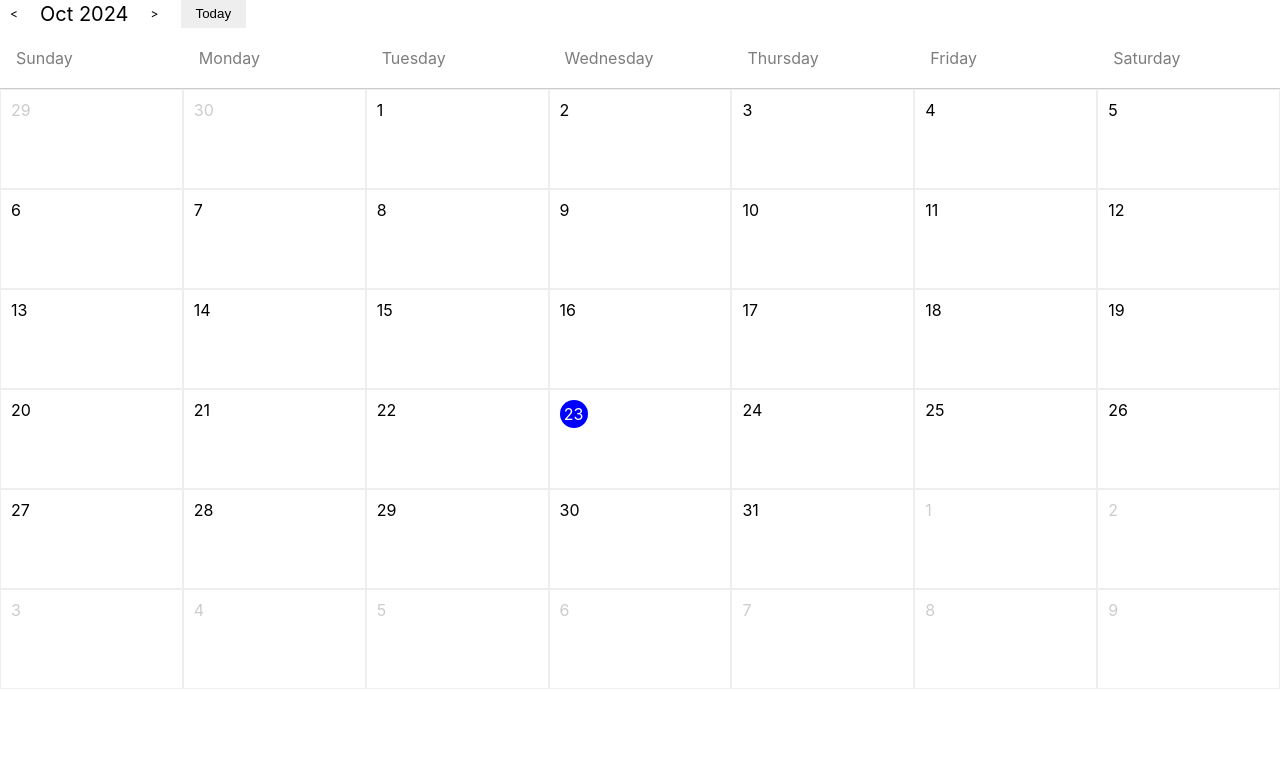
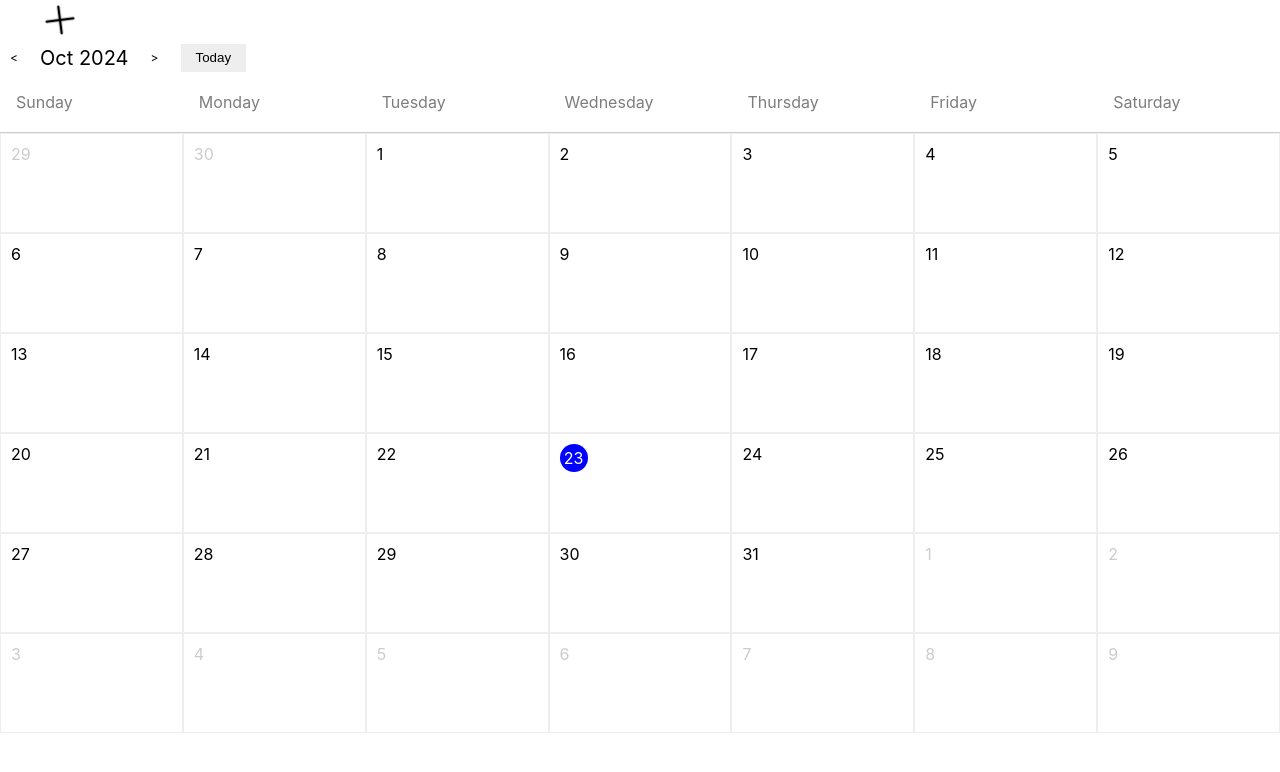
Before and after one commit to raind33/react-hook-component, a React (Create React App) app: page / in a window 1280 px wide. Shown: the top 772 px of the page. Built offline with nearby package versions, Linux system fonts and the light colour scheme.

Commit message:
feat: 添加icon组件

```diff
--- a/src/App.tsx
+++ b/src/App.tsx
@@ -1,9 +1,13 @@
 import dayjs from 'dayjs';
 import Calendar from './components/Calendar';
-
+import { IconAdd } from './components/Icon/IconAdd';
+import { createFromIconfont } from './components/Icon/createFrontIconfont';
+const IconFont = createFromIconfont('//at.alicdn.com/t/c/font_2321457_tjabignvdwn.js');
 function App() {
   return (
     <div className="App">
+       <IconFont type="r-shengdanbingqilin" spin size="40px"></IconFont>
+       <IconAdd spin size="40px"></IconAdd>
       <Calendar locale='en-US' className="a" value={dayjs('2024-10-23')}></Calendar>
     </div>
   );
--- /dev/null
+++ b/src/components/Icon/IconAdd.tsx
@@ -0,0 +1,9 @@
+import { createIcon } from './createIcon';
+
+export const IconAdd = createIcon({
+  content: (
+    <>
+      <path d="M853.333333 480H544V170.666667c0-17.066667-14.933333-32-32-32s-32 14.933333-32 32v309.333333H170.666667c-17.066667 0-32 14.933333-32 32s14.933333 32 32 32h309.333333V853.333333c0 17.066667 14.933333 32 32 32s32-14.933333 32-32V544H853.333333c17.066667 0 32-14.933333 32-32s-14.933333-32-32-32z"></path>
+    </>
+  ),
+});
--- /dev/null
+++ b/src/components/Icon/createFrontIconfont.tsx
@@ -0,0 +1,31 @@
+import React from 'react';
+import { Icon, IconProps } from './';
+
+const loadedSet = new Set<string>();
+
+export function createFromIconfont(scriptUrl: string) {
+  if (
+    typeof scriptUrl === 'string'
+    && scriptUrl.length
+    && !loadedSet.has(scriptUrl)
+  ) {
+    const script = document.createElement('script');
+    script.setAttribute('src', scriptUrl);
+    script.setAttribute('data-namespace', scriptUrl);
+    document.body.appendChild(script);
+
+    loadedSet.add(scriptUrl);
+  }
+
+  const Iconfont = React.forwardRef<SVGSVGElement, IconProps>((props, ref) => {
+    const { type, ...rest } = props;
+
+    return (
+      <Icon {...rest} ref={ref}>
+        { type ? <use xlinkHref={`#${type}`} /> : null}
+      </Icon>
+    );
+  });
+
+  return Iconfont;
+}
--- /dev/null
+++ b/src/components/Icon/createIcon.tsx
@@ -0,0 +1,18 @@
+import React, { forwardRef } from 'react';
+import { Icon, IconProps } from '.';
+
+interface CreateIconOptions {
+  content: React.ReactNode;
+  iconProps?: IconProps;
+  viewBox?: string;
+}
+
+export function createIcon(options: CreateIconOptions) {
+  const { content, iconProps = {}, viewBox = '0 0 1024 1024' } = options;
+
+  return forwardRef<SVGSVGElement, IconProps>((props, ref) => {
+    return <Icon ref={ref} viewBox={viewBox} {...iconProps} {...props}>
+      {content}
+    </Icon>
+  });
+}
--- /dev/null
+++ b/src/components/Icon/index.scss
@@ -0,0 +1,17 @@
+@keyframes spin {
+  0% {
+    transform: rotate(0deg);
+  }
+
+  100% {
+    transform: rotate(360deg);
+  }
+}
+
+.icon {
+  display: inline-block;
+}
+
+.icon-spin {
+  animation: spin 1s linear infinite;
+}
--- /dev/null
+++ b/src/components/Icon/index.tsx
@@ -0,0 +1,48 @@
+import React, { PropsWithChildren, forwardRef } from 'react';
+import cs from 'classnames';
+import './index.scss'
+type BaseIconProps = {
+    className?: string;
+    style?: React.CSSProperties;
+    size?: string | string[];
+    spin?: boolean;
+};
+
+export type IconProps = BaseIconProps & Omit<React.SVGAttributes<SVGElement>, keyof BaseIconProps>;
+
+export const getSize = (size: IconProps['size']) => {
+    if (Array.isArray(size) && size.length === 2) {
+        return size as string[];
+    }
+
+    const width = (size as string) || '1em';
+    const height = (size as string) || '1em';
+
+    return [width, height];
+};
+
+export const Icon = forwardRef<SVGSVGElement, PropsWithChildren<IconProps>>((props, ref) => {
+
+    const {
+        style,
+        className,
+        spin,
+        size = '1em',
+        children,
+        ...rest
+    } = props;
+
+    const [width, height] = getSize(size);
+    const cn = cs(
+      'icon',
+      {
+          'icon-spin': spin
+      },
+      className
+    )
+    return (
+        <svg ref={ref} className={cn} style={style} width={width} height={height} fill="currentColor" {...rest}>
+            {children}
+        </svg>
+    );
+});
```
